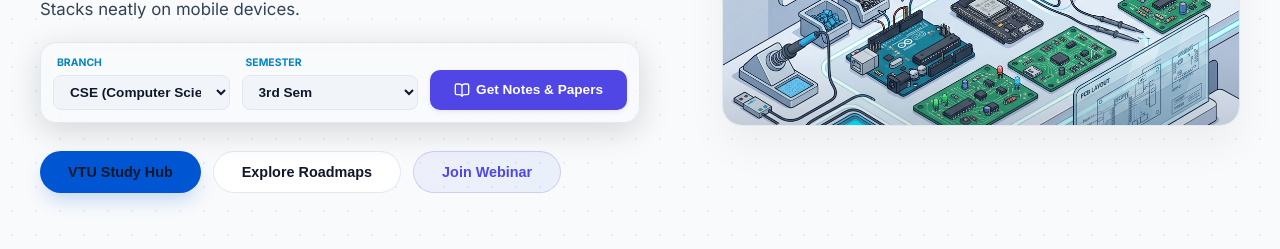
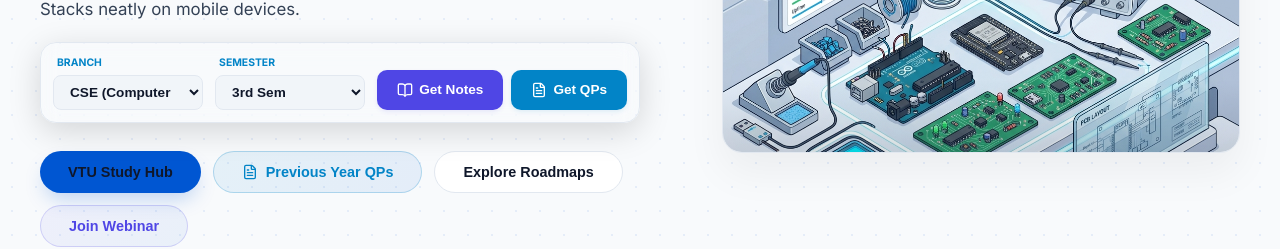
Before and after one commit to vinay3155/Circuitcraftstudio.com, a React (Vite) app: page / in a window 1280 px wide. Shown: the part 419-668 px from the top of the page. Built offline with nearby package versions, Linux system fonts and the light colour scheme; no server answers.

Commit message:
feat: move previous year question papers to dedicated tab and add hero entry points

```diff
--- a/src/App.jsx
+++ b/src/App.jsx
@@ -29,6 +29,14 @@ export default function App() {
   const [isStudyHubOpen, setIsStudyHubOpen] = useState(false);
   const [studyHubInitialBranch, setStudyHubInitialBranch] = useState('CSE');
   const [studyHubInitialSem, setStudyHubInitialSem] = useState('3');
+  const [studyHubInitialTab, setStudyHubInitialTab] = useState('notes');
+
+  const handleOpenStudyHub = (branch, sem, tab = 'notes') => {
+    if (branch) setStudyHubInitialBranch(branch);
+    if (sem) setStudyHubInitialSem(sem);
+    if (tab) setStudyHubInitialTab(tab);
+    setIsStudyHubOpen(true);
+  };
   const [isOwnerDashboardOpen, setIsOwnerDashboardOpen] = useState(false);
   const [isMyBundlesOpen, setIsMyBundlesOpen] = useState(false);
   const [isAuthOpen, setIsAuthOpen] = useState(false);
@@ -245,7 +253,7 @@ export default function App() {
         toggleCart={() => setIsCartOpen(!isCartOpen)}
         activeTab={activeTab}
         setActiveTab={scrollToSection}
-        onOpenStudyHub={() => setIsStudyHubOpen(true)}
+        onOpenStudyHub={() => handleOpenStudyHub(null, null, 'notes')}
         onOpenMyBundles={() => setIsMyBundlesOpen(true)}
         currentUser={currentUser}
         onOpenAuth={() => setIsAuthOpen(true)}
@@ -261,11 +269,7 @@ export default function App() {
         <HeroSection
           onRoadmapClick={handleHeroRoadmapClick}
           onExploreCatalog={() => scrollToSection('projects')}
-          onOpenStudyHub={(branch, sem) => {
-            if (branch) setStudyHubInitialBranch(branch);
-            if (sem) setStudyHubInitialSem(sem);
-            setIsStudyHubOpen(true);
-          }}
+          onOpenStudyHub={handleOpenStudyHub}
           currentUser={currentUser}
           onAddToCart={handleAddToCart}
           onOpenCourseDetails={(courseId) => setSelectedCourseDetailsId(courseId)}
@@ -369,6 +373,7 @@ export default function App() {
         onClose={() => setIsStudyHubOpen(false)}
         initialBranch={studyHubInitialBranch}
         initialSem={studyHubInitialSem}
+        initialTab={studyHubInitialTab}
       />
 
       {/* Owner Dashboard Modal Portal */}
--- a/src/components/HeroSection.jsx
+++ b/src/components/HeroSection.jsx
@@ -1,5 +1,5 @@
 import React, { useState } from 'react';
-import { Star, StarHalf, BookOpen, Clock, Search, Sparkles, ShoppingCart, Check, Flame, Award, Cpu, Layers } from 'lucide-react';
+import { Star, StarHalf, BookOpen, Clock, Search, Sparkles, ShoppingCart, Check, Flame, Award, Cpu, Layers, FileText } from 'lucide-react';
 
 // Component to render star ratings dynamically
 function StarRating({ rating }) {
@@ -267,8 +267,14 @@ export default function HeroSection({ onRoadmapClick, onExploreCatalog, onOpenSt
                   gap: 1rem !important;
                   padding: 1.25rem !important;
                 }
+                .hero-notes-actions-container {
+                  width: 100% !important;
+                  flex-direction: column !important;
+                  align-self: stretch !important;
+                }
                 .hero-notes-widget button {
                   align-self: stretch !important;
+                  width: 100% !important;
                   margin-top: 0.5rem;
                 }
               }
@@ -352,15 +358,22 @@ export default function HeroSection({ onRoadmapClick, onExploreCatalog, onOpenSt
                 </select>
               </div>
 
+              <div
+                className="hero-notes-actions-container"
+                style={{
+                  display: 'flex',
+                  gap: '0.5rem',
+                  alignSelf: 'flex-end'
+                }}
+              >
                 <button
-                onClick={() => onOpenStudyHub(heroBranch, heroSem)}
+                  onClick={() => onOpenStudyHub(heroBranch, heroSem, 'notes')}
                   className="glow-btn"
                   style={{
-                  padding: '0.75rem 1.5rem',
+                    padding: '0.75rem 1.25rem',
                     borderRadius: '10px',
                     fontWeight: 700,
                     fontSize: '0.85rem',
-                  alignSelf: 'flex-end',
                     height: '40px',
                     display: 'flex',
                     alignItems: 'center',
@@ -369,14 +382,35 @@ export default function HeroSection({ onRoadmapClick, onExploreCatalog, onOpenSt
                     whiteSpace: 'nowrap'
                   }}
                 >
-                <BookOpen size={16} /> Get Notes & Papers
+                  <BookOpen size={16} /> Get Notes
                 </button>
+                <button
+                  onClick={() => onOpenStudyHub(heroBranch, heroSem, 'papers')}
+                  className="glow-btn"
+                  style={{
+                    padding: '0.75rem 1.25rem',
+                    borderRadius: '10px',
+                    fontWeight: 700,
+                    fontSize: '0.85rem',
+                    height: '40px',
+                    display: 'flex',
+                    alignItems: 'center',
+                    justifyContent: 'center',
+                    gap: '6px',
+                    whiteSpace: 'nowrap',
+                    background: 'linear-gradient(135deg, var(--accent-cyan) 0%, #0284c7 100%)',
+                    boxShadow: '0 2px 4px rgba(2, 132, 199, 0.1)'
+                  }}
+                >
+                  <FileText size={16} /> Get QPs
+                </button>
+              </div>
             </div>
 
             {/* Buttons Row */}
             <div style={{ display: 'flex', gap: '0.75rem', flexWrap: 'wrap', marginTop: '0.5rem' }}>
               <button
-                onClick={() => onOpenStudyHub(heroBranch, heroSem)}
+                onClick={() => onOpenStudyHub(heroBranch, heroSem, 'notes')}
                 style={{
                   padding: '0.75rem 1.75rem',
                   borderRadius: '30px',
@@ -393,6 +427,34 @@ export default function HeroSection({ onRoadmapClick, onExploreCatalog, onOpenSt
                 onMouseLeave={(e) => e.currentTarget.style.background = '#0056d2'}
               >
                 VTU Study Hub
+              </button>
+
+              <button
+                onClick={() => onOpenStudyHub(heroBranch, heroSem, 'papers')}
+                style={{
+                  padding: '0.75rem 1.75rem',
+                  borderRadius: '30px',
+                  background: 'linear-gradient(135deg, rgba(2, 132, 199, 0.08) 0%, rgba(0, 86, 210, 0.08) 100%)',
+                  border: '1px solid rgba(2, 132, 199, 0.25)',
+                  color: 'var(--accent-cyan)',
+                  fontSize: '0.9rem',
+                  fontWeight: 700,
+                  cursor: 'pointer',
+                  display: 'flex',
+                  alignItems: 'center',
+                  gap: '0.5rem',
+                  transition: 'all var(--transition-fast)'
+                }}
+                onMouseEnter={(e) => {
+                  e.currentTarget.style.background = 'linear-gradient(135deg, rgba(2, 132, 199, 0.15) 0%, rgba(0, 86, 210, 0.15) 100%)';
+                  e.currentTarget.style.borderColor = 'var(--accent-cyan)';
+                }}
+                onMouseLeave={(e) => {
+                  e.currentTarget.style.background = 'linear-gradient(135deg, rgba(2, 132, 199, 0.08) 0%, rgba(0, 86, 210, 0.08) 100%)';
+                  e.currentTarget.style.borderColor = 'rgba(2, 132, 199, 0.25)';
+                }}
+              >
+                <FileText size={16} /> Previous Year QPs
               </button>
 
               <button
--- a/src/components/StudyHubModal.jsx
+++ b/src/components/StudyHubModal.jsx
@@ -1,8 +1,8 @@
 import React, { useState, useEffect, useRef } from 'react';
 import { X, BookOpen, FileText, Check, Copy, ExternalLink, Download, Upload, MessageCircle, ArrowRight, Award, Cpu, Star, ChevronDown, ChevronUp, RefreshCw } from 'lucide-react';
 
-export default function StudyHubModal({ isOpen, onClose, initialBranch, initialSem }) {
-  const [activeTab, setActiveTab] = useState('notes'); // 'notes' or 'placement'
+export default function StudyHubModal({ isOpen, onClose, initialBranch, initialSem, initialTab }) {
+  const [activeTab, setActiveTab] = useState('notes'); // 'notes', 'papers' or 'placement'
   const [selectedBranch, setSelectedBranch] = useState('CSE');
   const [selectedSem, setSelectedSem] = useState('3');
   const [expandedSubjectNotes, setExpandedSubjectNotes] = useState(null); // track expanded subject code for notes
@@ -28,13 +28,14 @@ export default function StudyHubModal({ isOpen, onClose, initialBranch, initialS
     return `/pdfs/${subjectCode}_M${moduleIndex + 1}.pdf`;
   };
 
-  // Sync selected branch & sem from props on open
+  // Sync selected branch, sem, & tab from props on open
   useEffect(() => {
     if (isOpen) {
       if (initialBranch) setSelectedBranch(initialBranch);
       if (initialSem) setSelectedSem(initialSem);
+      if (initialTab) setActiveTab(initialTab);
     }
-  }, [isOpen, initialBranch, initialSem]);
+  }, [isOpen, initialBranch, initialSem, initialTab]);
 
   const [pdfExists, setPdfExists] = useState(true);
   const [checkingPdf, setCheckingPdf] = useState(false);
@@ -540,6 +541,29 @@ Bachelor of Engineering in Computer Science \\hfill CGPA: 8.5 / 10 | 2022 - 2026
               VTU Subject Notes
             </button>
             <button
+              onClick={() => {
+                setActiveTab('papers');
+                setActiveModuleNotes(null);
+              }}
+              style={{
+                padding: '1rem 1.5rem',
+                background: 'none',
+                border: 'none',
+                borderBottom: '2px solid',
+                borderColor: activeTab === 'papers' ? 'var(--accent-cyan)' : 'transparent',
+                color: activeTab === 'papers' ? 'var(--accent-cyan)' : 'var(--text-secondary)',
+                fontWeight: 600,
+                cursor: 'pointer',
+                display: 'flex',
+                alignItems: 'center',
+                gap: '0.5rem',
+                transition: 'all 0.2s'
+              }}
+            >
+              <FileText size={16} />
+              Previous Year QPs
+            </button>
+            <button
               onClick={() => setActiveTab('placement')}
               style={{
                 padding: '1rem 1.5rem',
@@ -556,7 +580,7 @@ Bachelor of Engineering in Computer Science \\hfill CGPA: 8.5 / 10 | 2022 - 2026
                 transition: 'all 0.2s'
               }}
             >
-              <FileText size={16} />
+              <Star size={16} />
               Placement Support Prep
             </button>
           </div>
@@ -565,8 +589,8 @@ Bachelor of Engineering in Computer Science \\hfill CGPA: 8.5 / 10 | 2022 - 2026
         {/* Content Area */}
         <div style={{ flex: 1, overflowY: 'auto', padding: '1.5rem' }}>
 
-          {/* TAB 1: VTU NOTES PORTAL */}
-          {activeTab === 'notes' && (
+          {/* TAB 1: VTU NOTES / PAPERS PORTAL */}
+          {(activeTab === 'notes' || activeTab === 'papers') && (
             <div>
               {/* Selectors Bar */}
               <div
@@ -786,7 +810,8 @@ Bachelor of Engineering in Computer Science \\hfill CGPA: 8.5 / 10 | 2022 - 2026
                 /* Subjects List view divided into two sections */
                 <div style={{ display: 'flex', flexDirection: 'column', gap: '2rem' }}>
                   {/* SECTION 1: MODULE NOTES */}
-                  <div>
+                  {activeTab === 'notes' && (
+                    <div>
                     <h5 style={{ color: 'var(--accent-cyan)', fontSize: '1.05rem', fontWeight: 700, marginBottom: '1rem', display: 'flex', alignItems: 'center', gap: '0.5rem', borderBottom: '1px solid rgba(255,255,255,0.05)', paddingBottom: '0.5rem' }}>
                       <BookOpen size={18} style={{ color: 'var(--accent-cyan)' }} /> 📘 Course Module-wise Notes
                     </h5>
@@ -942,9 +967,11 @@ Bachelor of Engineering in Computer Science \\hfill CGPA: 8.5 / 10 | 2022 - 2026
                       })}
                     </div>
                   </div>
+                  )}
 
                   {/* SECTION 2: QUESTION PAPERS */}
-                  <div>
+                  {activeTab === 'papers' && (
+                    <div>
                     <h5 style={{ color: 'var(--accent-cyan)', fontSize: '1.05rem', fontWeight: 700, marginBottom: '1rem', display: 'flex', alignItems: 'center', gap: '0.5rem', borderBottom: '1px solid rgba(255,255,255,0.05)', paddingBottom: '0.5rem' }}>
                       <FileText size={18} style={{ color: 'var(--accent-cyan)' }} /> 📝 Previous Year Question Papers & Solutions
                     </h5>
@@ -1101,6 +1128,7 @@ Bachelor of Engineering in Computer Science \\hfill CGPA: 8.5 / 10 | 2022 - 2026
                       })}
                     </div>
                   </div>
+                  )}
                 </div>
               )}
             </div>
```
Lines whose indentation alone changed are shown as unchanged.
